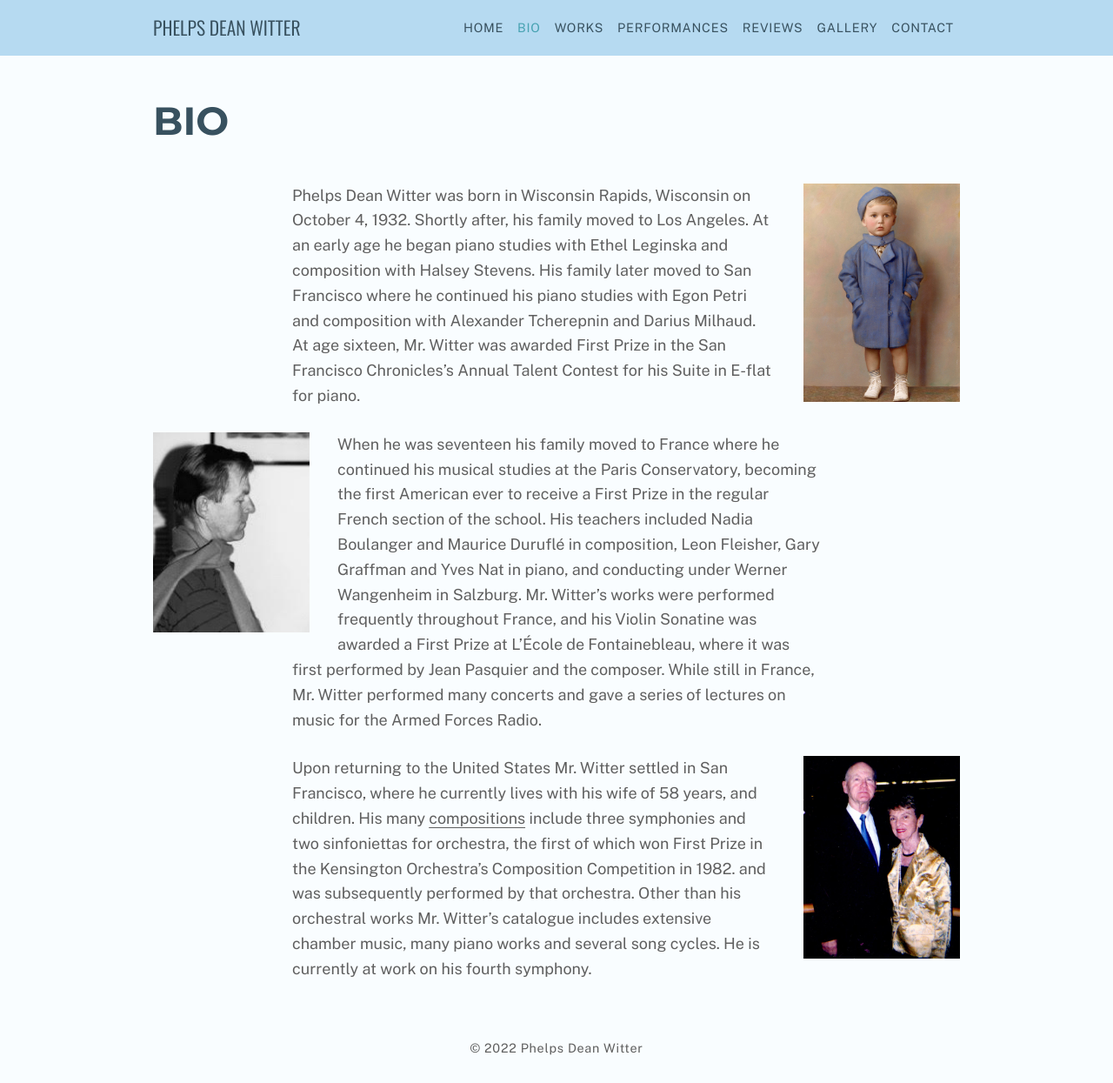
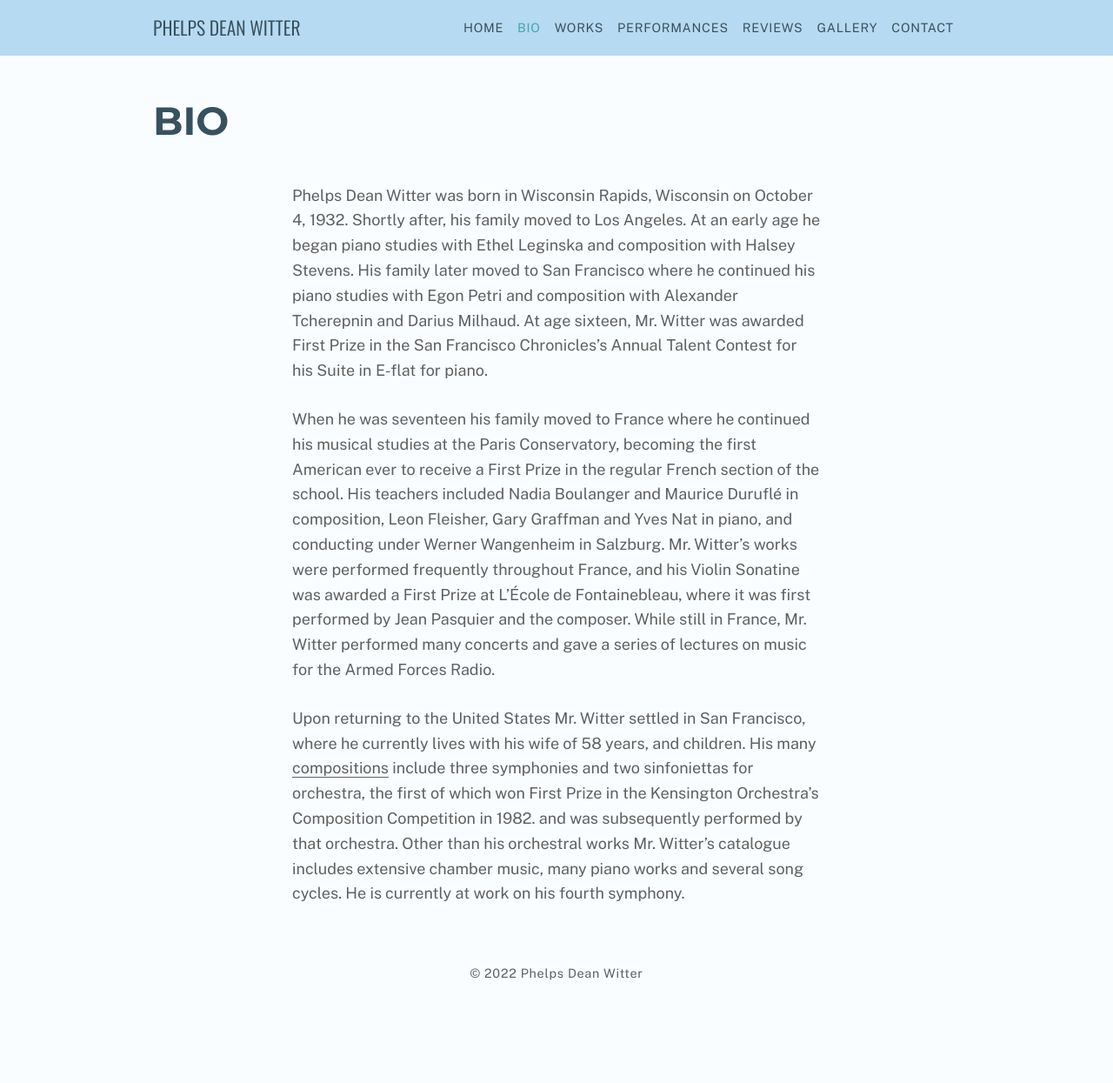
Before and after one commit to dianewitter/phelpsdeanwitter-com, a Jekyll site: the page built from bio.md, in a window 1280 px wide. Shown: the whole page at 87% size. Built offline with Jekyll 4.4.1, drawn with Linux system fonts in a browser that asks for light colours; our own code applies the rules of GitHub Pages for plain Markdown files; after the commit the page ends 1159 px from its top, so only the background shows below that.

Commit message:
Remove images from Bio

```diff
--- a/assets/site/bio.scss
+++ /dev/null
@@ -1,23 +0,0 @@
----
----
-@charset "utf-8";
-@import "base";
-
-div.image {
-    max-width: $max-extended-content-width;
-
-    img {
-        width: 10em;
-        margin-bottom: 1rem;
-
-        &.right {
-            float: right;
-            margin-left: 2rem;
-        }
-
-        &.left {
-            float: left;
-            margin-right: 2rem;
-        }
-    }
-}
--- a/bio.md
+++ b/bio.md
@@ -1,17 +1,10 @@
 ---
 body-class: biography
 title: Bio
-custom-css: bio
 ---
-
-<div class="image"><img class="right" src="{{ '/assets/gallery/originals/bio-pic-1_5_orig.jpg' | relative_url }}" /></div>
 
 Phelps Dean Witter was born in Wisconsin Rapids, Wisconsin on October 4, 1932.  Shortly after,  his family moved to Los Angeles.  At an early age he began  piano studies with Ethel Leginska and composition with Halsey Stevens. His family later moved to San Francisco where he continued his piano studies with Egon Petri and composition with Alexander Tcherepnin and Darius Milhaud. At age sixteen, Mr. Witter was awarded First Prize in the San Francisco Chronicles's Annual Talent Contest for his Suite in E-flat for piano.
 
-<div class="image"><img class="left" src="{{ '/assets/gallery/originals/for-bio_orig.jpg' | relative_url }}" /></div>
-
 When he was seventeen his family moved to France where he continued his musical studies at the Paris Conservatory, becoming the first American ever to receive a First Prize in the regular French section of the school. His teachers included Nadia Boulanger and Maurice Duruflé in composition, Leon Fleisher, Gary Graffman and Yves Nat in piano, and conducting under Werner Wangenheim in Salzburg.  Mr. Witter's works were performed frequently throughout France, and his Violin Sonatine was awarded a First Prize at L'École de Fontainebleau, where it was first performed by Jean Pasquier and the composer. While still in France, Mr. Witter performed many concerts and gave a series of lectures on music for the Armed Forces Radio.
 
-<div class="image"><img class="right" src="{{ '/assets/gallery/originals/bio-pic-3_orig.jpg' | relative_url }}" /></div>
-
 Upon returning to the United States Mr. Witter settled in San Francisco, where he currently lives with his wife of 58 years, and children. His many [compositions]({{ site.baseurl }}{% link works.md %}) include three symphonies and two sinfoniettas for orchestra, the first of which won First Prize in the Kensington Orchestra's Composition Competition in 1982. and was subsequently performed by that orchestra. Other than his orchestral works Mr. Witter's catalogue includes extensive chamber music, many piano works and several song cycles. He is currently at work on his fourth symphony.
```
Also changed, not shown: _otherFiles/2020_FirstFamily.jpeg (renamed from assets/gallery/originals/2020_FirstFamily.jpeg), _otherFiles/2020_FirstFamily_0070_a_Original.jpeg (renamed from assets/gallery/originals/2020_FirstFamily_0070_a_Original.jpeg), _otherFiles/for-bio_orig.jpg (renamed from assets/gallery/originals/for-bio_orig.jpg).
